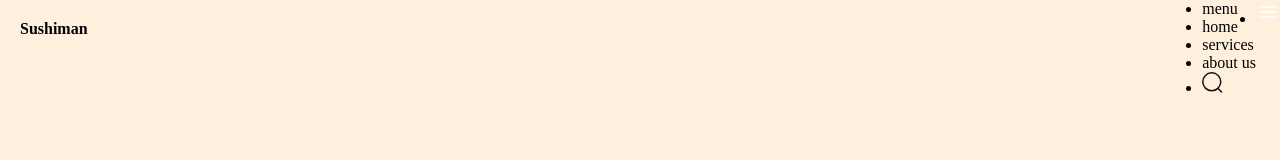
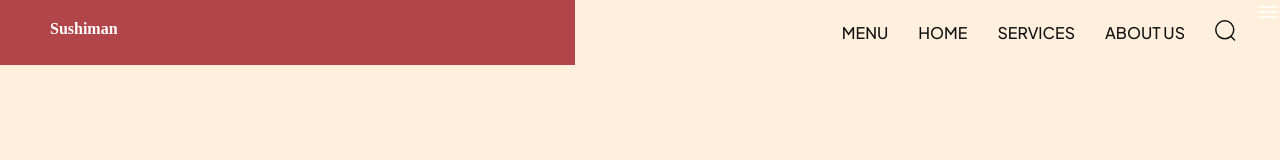
Before and after one commit to gokul4305/sushi-project, a website built with Vite: page index.html in a window 1280 px wide. Built offline with nearby package versions, Linux system fonts and the light colour scheme.

Commit message:
header section

```diff
--- a/css/sections/header.css
+++ b/css/sections/header.css
@@ -1,5 +1,6 @@
 .header__nav {
   display: flex;
+
   overflow: hidden;
 }
 .header__logo {
@@ -8,5 +9,34 @@
   position: relative;
   padding: 20px;
 }
-.header__overlay {
+.header__logo-overlay {
+  position: absolute;
+  inset: 0;
+  width: 100%;
+  background-color: var(--primary-color);
+  z-index: 1;
 }
+.header__logo h4 {
+  padding-left: 30px;
+  color: #fff;
+  z-index: 2;
+}
+.header__menu {
+  display: flex;
+  padding: 20px;
+  flex: 1.2;
+  align-items: center;
+  justify-content: center;
+  justify-content: flex-end;
+  list-style: none;
+}
+.header__menu li {
+  font-weight: 500;
+  font-family: var(--plus-jakarta-sans);
+  color: var(--secondary-color);
+  font-size: 16px;
+  text-transform: uppercase;
+  line-height: 20px;
+  cursor: pointer;
+  margin-left: 30px;
+}
--- a/index.html
+++ b/index.html
@@ -11,7 +11,7 @@
       <nav class="header__nav">
         <div class="header__logo">
           <h4>Sushiman</h4>
-          <div class="header__overlay"></div>
+          <div class="header__logo-overlay"></div>
         </div>
         <ul class="header__menu">
           <li>
@@ -31,9 +31,7 @@
           </li>
         </ul>
         <ul>
-          <li>
-            <img src="assets/menu.svg" alt="" />
-          </li>
+          <img src="assets/menu.svg" alt="" />
         </ul>
       </nav>
     </header>
```
